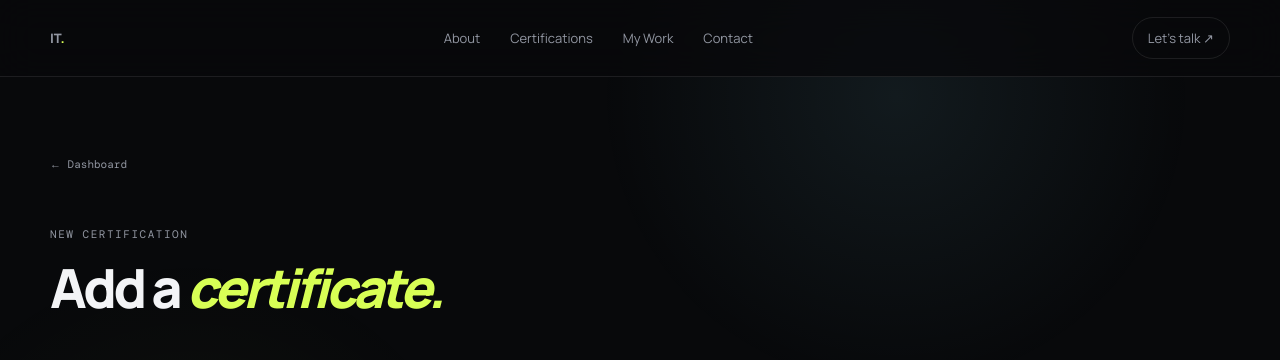
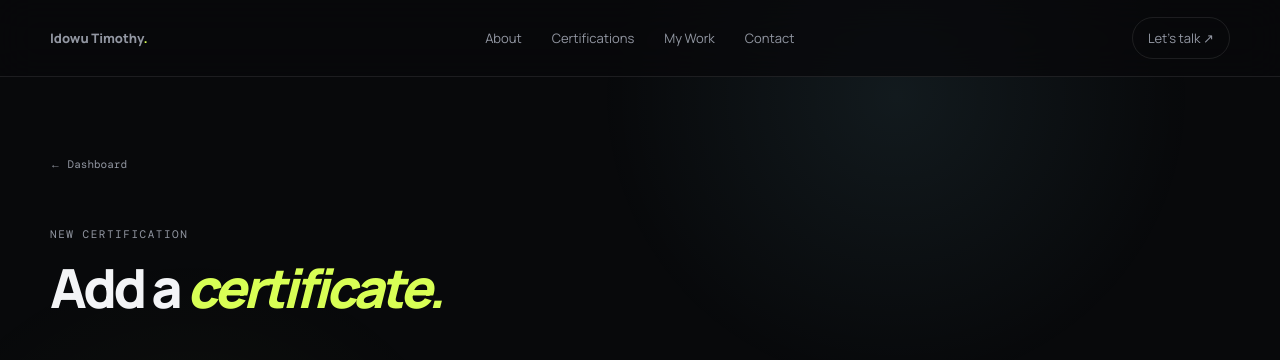
Before and after one commit to timo1456/timothy-portfolio, a Flask app: page /admin/certifications/new in a window 1280 px wide. Shown: the top 360 px of the page. Run offline with Flask 3, Linux system fonts and the light colour scheme; the visitor is signed in with stand-in values (Sample User, id 1).

Commit message:
Update base.html

```diff
--- a/templates/base.html
+++ b/templates/base.html
@@ -1 +1 @@
-<!doctype html><html lang="en"><head><meta charset="utf-8"><meta name="viewport" content="width=device-width,initial-scale=1"><meta name="description" content="Portfolio of Idowu Timothy — Full-Stack Developer & Software Engineer."><title>{% block title %}Idowu Timothy{% endblock %}</title><link rel="preconnect" href="https://fonts.googleapis.com"><link rel="preconnect" href="https://fonts.gstatic.com" crossorigin><link href="https://fonts.googleapis.com/css2?family=DM+Mono:wght@400;500&family=Manrope:wght@400;500;600;700;800&display=swap" rel="stylesheet"><link rel="stylesheet" href="{{ url_for('static',filename='css/main.css') }}"></head><body><header class="nav-wrap"><nav class="nav container"><a class="brand" href="{{ url_for('home') }}">IT<span>.</span></a><div class="nav-links"><a href="{{ url_for('home') }}#about">About</a><a href="{{ url_for('home') }}#certifications">Certifications</a><a href="{{ url_for('projects') }}">My Work</a><a href="{{ url_for('home') }}#contact">Contact</a></div><a class="nav-cta" href="mailto:{{ email }}">Let's talk ↗</a></nav></header>{% block content %}{% endblock %}<footer class="footer container"><span>© {{ site_name }}</span><span>Built with purpose.</span></footer><script src="{{ url_for('static',filename='js/main.js') }}"></script></body></html>
+<!doctype html><html lang="en"><head><meta charset="utf-8"><meta name="viewport" content="width=device-width,initial-scale=1"><meta name="description" content="Portfolio of Idowu Timothy — Full-Stack Developer & Software Engineer."><title>{% block title %}Idowu Timothy{% endblock %}</title><link rel="preconnect" href="https://fonts.googleapis.com"><link rel="preconnect" href="https://fonts.gstatic.com" crossorigin><link href="https://fonts.googleapis.com/css2?family=DM+Mono:wght@400;500&family=Manrope:wght@400;500;600;700;800&display=swap" rel="stylesheet"><link rel="stylesheet" href="{{ url_for('static',filename='css/main.css') }}"></head><body><header class="nav-wrap"><nav class="nav container"><a class="brand brand-name" href="{{ url_for('home') }}">Idowu Timothy<span>.</span></a><div class="nav-links"><a href="{{ url_for('home') }}#about">About</a><a href="{{ url_for('home') }}#certifications">Certifications</a><a href="{{ url_for('projects') }}">My Work</a><a href="{{ url_for('home') }}#contact">Contact</a></div><a class="nav-cta" href="mailto:{{ email }}">Let's talk ↗</a></nav></header>{% block content %}{% endblock %}<footer class="footer container"><span>© {{ site_name }}</span><span>Built with purpose.</span></footer><script src="{{ url_for('static',filename='js/main.js') }}"></script></body></html>
```
